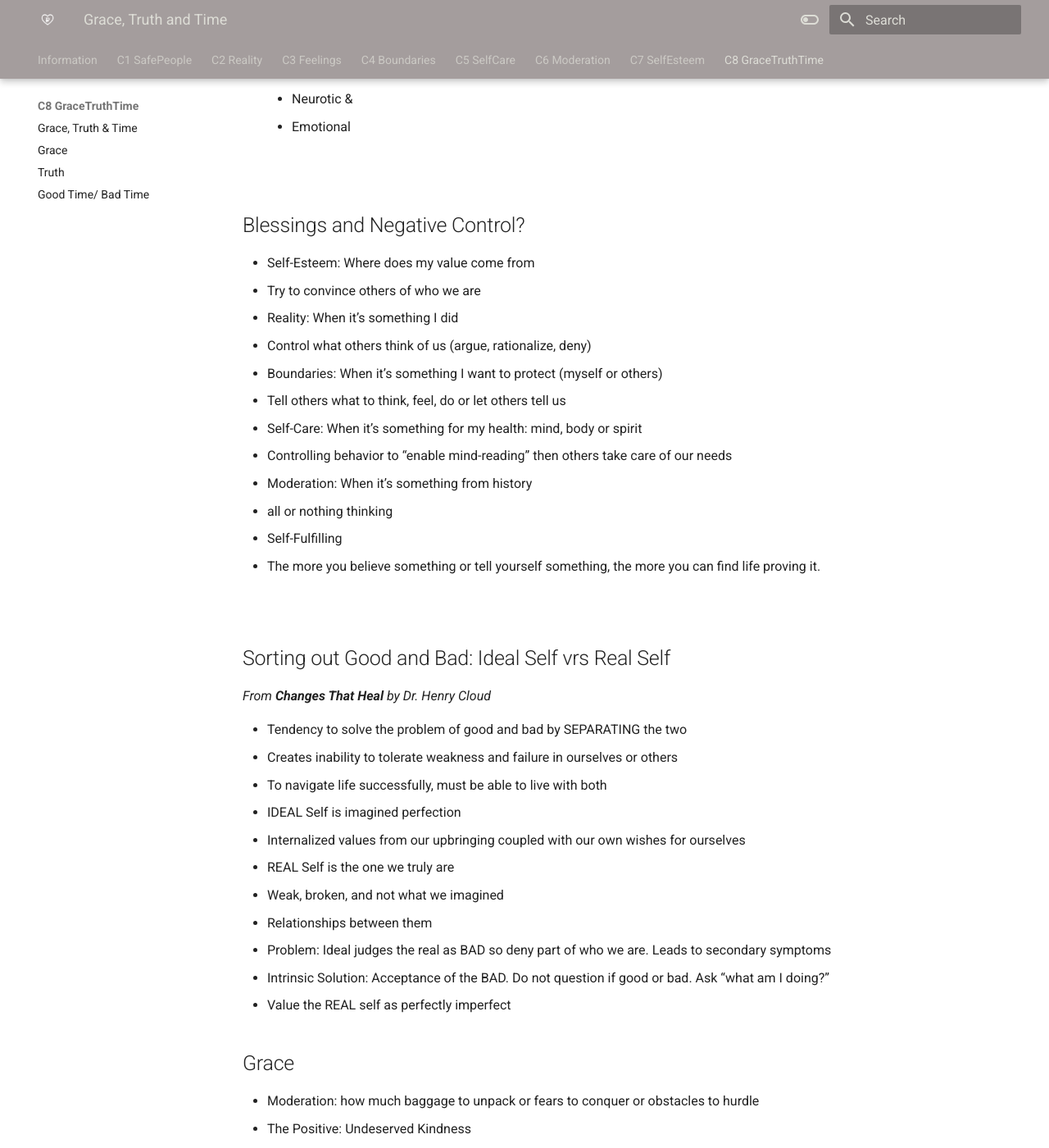
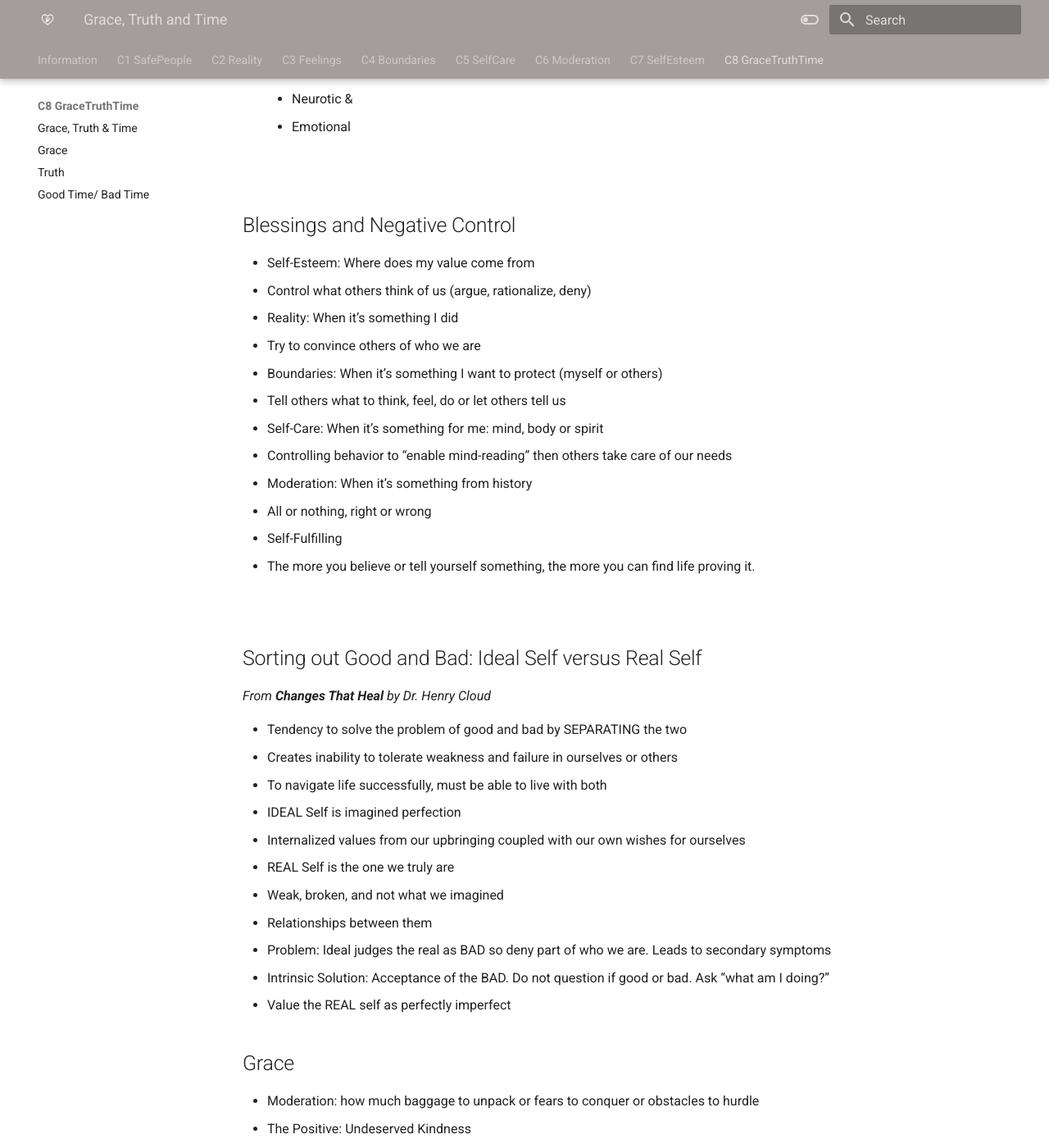
Before and after one commit to dgrothman/theinnerjourney, an MkDocs documentation site: the page built from docs/C8-GraceTruthTime/Class 8 - Handout.md, in a window 1280 px wide and 1400 px high, scrolled down 220 px. Shown: the whole window at 82% size. Built offline with MkDocs 1.6.1 and Material for MkDocs 9.7.7, drawn with Linux system fonts in a browser that asks for light colours; some of the changed text lies outside the part shown.

Commit message:
class 8 handout changes

```diff
--- a/docs/C8-GraceTruthTime/Class 8 - Handout.md
+++ b/docs/C8-GraceTruthTime/Class 8 - Handout.md
@@ -8,25 +8,25 @@
 
 <br>
 
-## Blessings and Negative Control?
+## Blessings and Negative Control
 
 * Self-Esteem: Where does my value come from
+  * Control what others think of us (argue, rationalize, deny)
+* Reality: When it’s something I did
   * Try to convince others of who we are
-* Reality: When it’s something I did
-  * Control what others think of us (argue, rationalize, deny)
 * Boundaries: When it’s something I want to protect (myself or others)
   * Tell others what to think, feel, do or let others tell us
-* Self-Care: When it’s something for my health: mind, body or spirit
+* Self-Care: When it’s something for me: mind, body or spirit
   * Controlling behavior to “enable mind-reading” then others take care of our needs
 * Moderation: When it’s something from history
-  * all or nothing thinking
+  * All or nothing, right or wrong
 <br>
 * Self-Fulfilling
-  * The more you believe something or tell yourself something, the more you can find life proving it.
+  * The more you believe or tell yourself something, the more you can find life proving it.
 
 <br>
 
-## Sorting out Good and Bad: Ideal Self vrs Real Self
+## Sorting out Good and Bad: Ideal Self versus Real Self
 
 *From **Changes That Heal** by Dr. Henry Cloud*
 
@@ -51,7 +51,7 @@
   * Bestowing compassion and love towards a person/self and wanting nothing in return
 * The Negative: Complacency
   * Deny existence of a problem. Cannot experience intimacy because lack truth for connection
-* Without Truth free to behave as one wishes regardless if excessive or unacceptable
+* Without TRUTH free to behave as one wishes regardless if excessive or unacceptable
   * “That’s the best I could do”
   * “I can’t help that he reacted that way”
 
@@ -63,7 +63,7 @@
   * Who are we and how does that fit into it
 * “Do I need to clean it up?”
   * Coming up short and struggling with success leads to painful feelings
-* Without Grace quick to judge
+* Without GRACE quick to judge
   * “Should-ing” all over ourselves
 
 <br><br>
```
Also changed, not shown: other parts of docs/C8-GraceTruthTime/Class 8 - Handout.md (+1 -1 lines), 1 other file.
